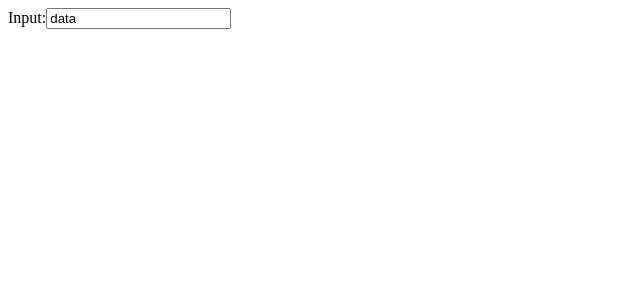
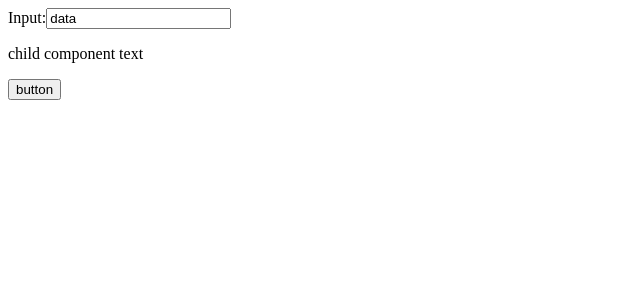
Before and after one commit to ohdyno/nextjs-cypress-template, a React (Create React App) app: page / in a window 1280 px wide. Shown: the top 300 px of the page, without its empty margins (0-640 px from the left). Built offline with nearby package versions, Linux system fonts and the light colour scheme.

Commit message:
integrate the child component within the app component

```diff
--- a/src/App.js
+++ b/src/App.js
@@ -1,7 +1,15 @@
 import {useReducer} from "react";
+import Child from "./Child";
 
-const defaultInitialState = {text: 'data'};
-const defaultReducer = (state, action) => ({text: action.payload})
+const defaultInitialState = {text: 'data', childText: 'child component text'};
+const defaultReducer = (state, action) => {
+    switch (action.type) {
+        case 'button pressed':
+            return {...state, childText: 'child button clicked'}
+        default:
+            return {...state, text: action.payload};
+    }
+}
 export const createAction = payload => ({
     type: 'action type',
     payload: payload
@@ -31,6 +39,7 @@ function App({initialState = defaultInitialState, reducer = defaultReducer}) {
             <label>Input:
                 <input value={state.text} onFocus={selectAll} onChange={updateState}/>
             </label>
+            <Child state={{text: state.childText}} dispatch={dispatch}/>
         </div>
     );
 }
```
